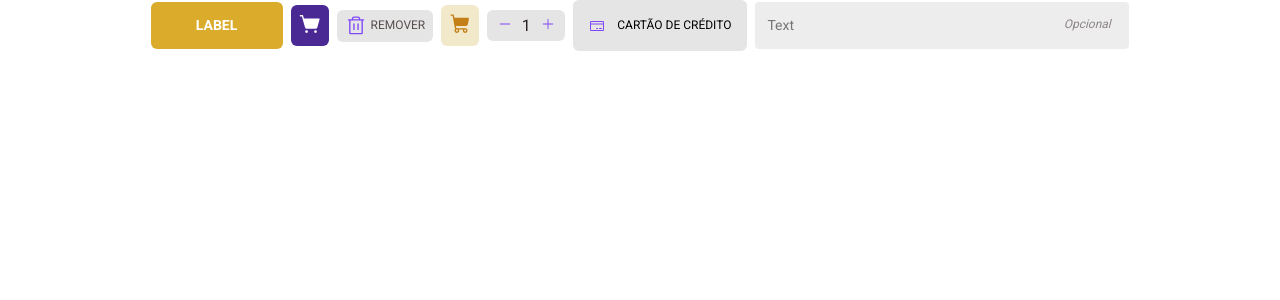
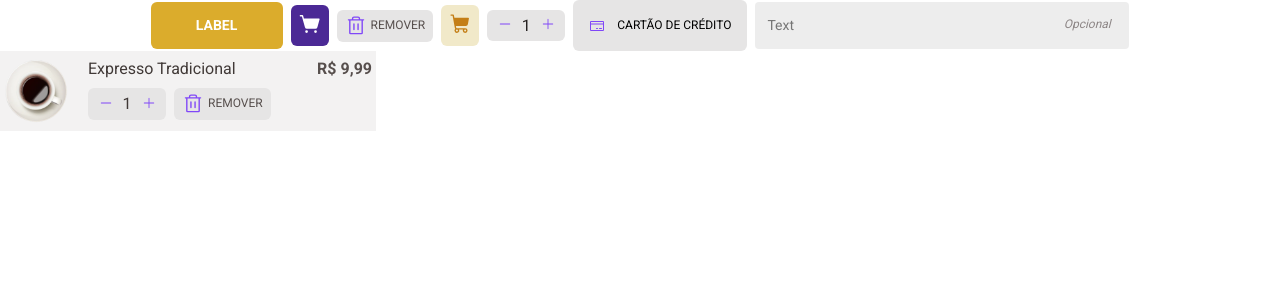
Before and after one commit to RenanEduardo/coffee-delivery-app, a React (Vite) app: page / in a window 1280 px wide. Shown: the top 300 px of the page. Built offline with nearby package versions, Linux system fonts and the light colour scheme.

Commit message:
create ProductCard for use in cart

```diff
--- a/src/App.tsx
+++ b/src/App.tsx
@@ -8,7 +8,18 @@ import { ShoppingCartButton } from './components/ShoppingCartButton/ShoppingCart
 import { QuantityInput } from './components/QuantityInput/QuantityInput';
 import { Select } from './components/Select/Select';
 import { Input } from './components/Input/Input';
+import { ProductCard } from './components/ProductCard/ProductCard';
+import { ProductModel } from './models/Product';
+
 export function App() {
+	const product: ProductModel = {
+		displayName: 'Expresso Tradicional',
+		description: 'O tradicional café feito com água quente e grãos moídos',
+		productImgSrc: 'Americano.png',
+		listPrice: '9,99',
+		tags: ['Tradicional'],
+	};
+
 	return (
 		<>
 			<ThemeProvider theme={defaultTheme}>
@@ -34,6 +45,9 @@ export function App() {
 					/>
 					<Input placeholder='Text' isOptional />
 				</div>
+				<div>
+					<ProductCard product={product} fullCard={false} />
+				</div>
 			</ThemeProvider>
 		</>
 	);
--- /dev/null
+++ b/src/components/ProductCard/ProductCard.styles.ts
@@ -0,0 +1,51 @@
+import styled from 'styled-components';
+
+export const ProductCardContainer = styled.div`
+	max-width: 368px;
+	display: flex;
+	flex-direction: row;
+	justify-content: space-between;
+	align-items: flex-start;
+	padding: 8px 4px;
+	background-color: ${props => props.theme.colors.base.baseCard};
+
+	img {
+		width: 64px;
+		height: 64px;
+	}
+
+	span {
+		font-family: 'Roboto', sans-serif;
+		font-size: 16px;
+		line-height: 130%;
+		font-weight: 400;
+		color: ${props => props.theme.colors.base.baseSubtitle};
+	}
+
+	strong {
+		font-family: 'Roboto';
+		font-style: normal;
+		font-weight: 700;
+		font-size: 16px;
+		line-height: 130%;
+		color: ${props => props.theme.colors.base.baseText};
+	}
+	#product,
+	#actions {
+		display: flex;
+		flex-direction: row;
+	}
+
+	#product {
+		gap: 20px;
+	}
+	#actions {
+		gap: 8px;
+	}
+
+	#details {
+		display: flex;
+		flex-direction: column;
+		gap: 8px;
+	}
+`;
--- /dev/null
+++ b/src/components/ProductCard/ProductCard.tsx
@@ -0,0 +1,31 @@
+import { useEffect, useState } from 'react';
+import { ProductModel } from '../../models/Product';
+import { QuantityInput } from '../QuantityInput/QuantityInput';
+import { RemoveButton } from '../RemoveButton/RemoveButton';
+import { ProductCardContainer } from './ProductCard.styles';
+
+interface ProductCardProps {
+	product: ProductModel;
+	fullCard: boolean;
+}
+
+export function ProductCard({ product, fullCard }: ProductCardProps) {
+	return (
+		<ProductCardContainer>
+			<div id='product'>
+				<img
+					src={`/src/assets/${product.productImgSrc}`}
+					alt={product.displayName}
+				/>
+				<div id='details'>
+					<span>{product.displayName}</span>
+					<div id='actions'>
+						<QuantityInput />
+						<RemoveButton />
+					</div>
+				</div>
+			</div>
+			<strong id='price'>{`R$ ${product.listPrice}`}</strong>
+		</ProductCardContainer>
+	);
+}
```
